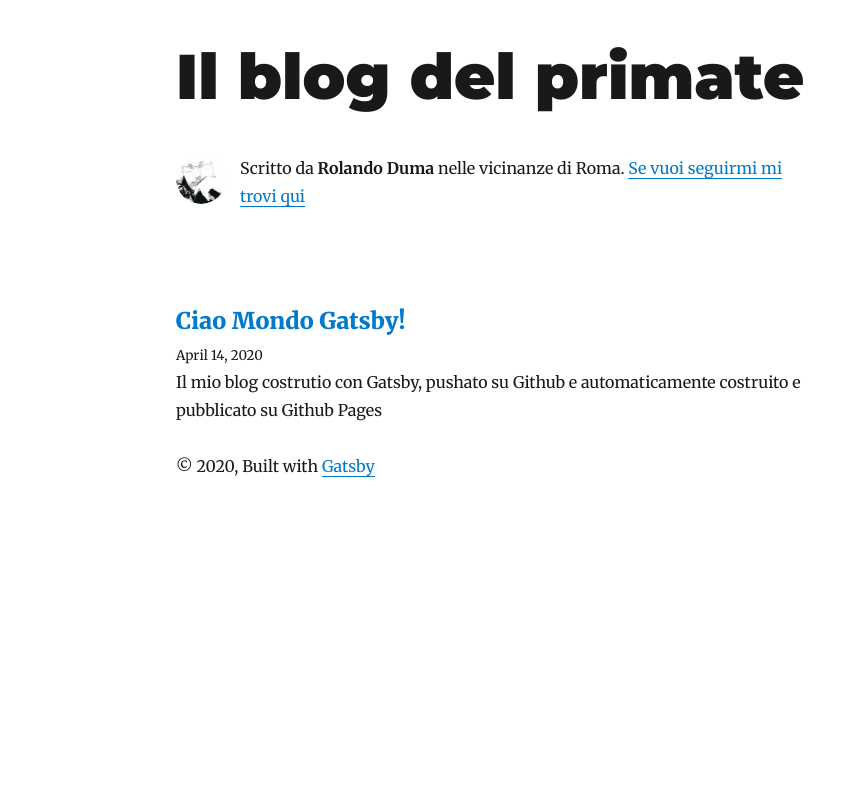
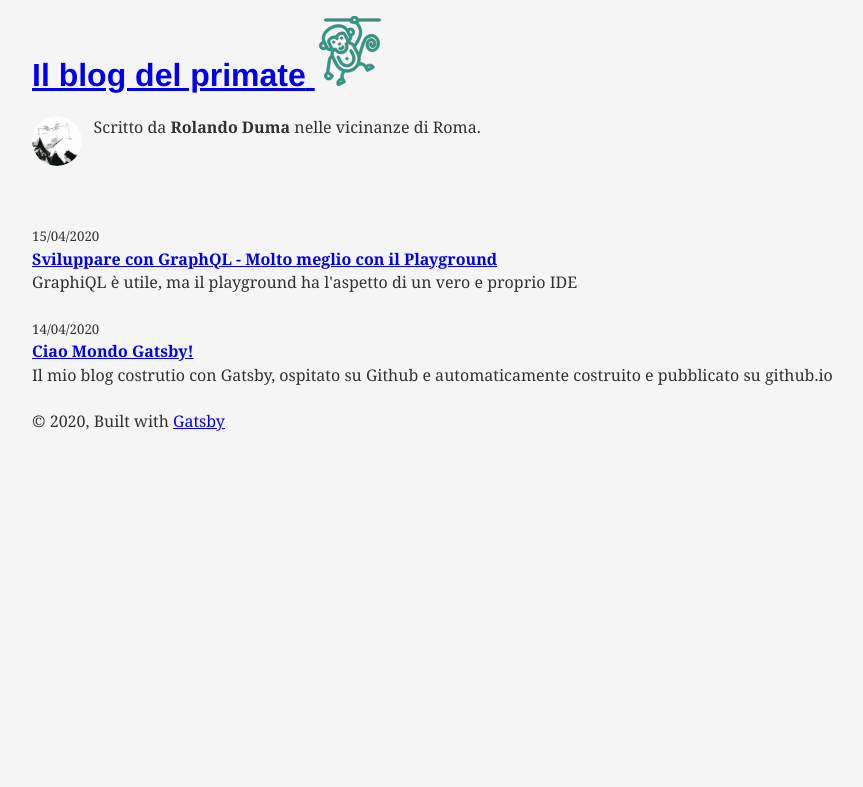
Before and after one commit to ziogiugno/ziogiugno.github.io, a Gatsby site: page / in a window 1280 px wide. Shown: the whole page, without its empty margins (149-1012 px from the left). Built offline with nearby package versions, Linux system fonts and the light colour scheme; Gatsby itself is replaced by a stand-in of ours; some packages are replaced by stand-ins of ours.

Commit message:
fix layout e graphql playgroud

```diff
--- /dev/null
+++ b/content/assets/layout.scss
@@ -0,0 +1,26 @@
+html {
+  background-color: whitesmoke;
+}
+
+.container {
+  margin: 0 auto;
+  max-width: 950px;
+  padding: 1rem;
+  display: flex;
+  flex-direction: column;
+  min-height: 100vh;
+}
+.slug-link {
+  font-weight: bold;
+}
+
+.logo {
+  margin: 0;
+}
+header {
+  padding: 0rem;
+}
+
+footer {
+  flex-grow: 1;
+}
--- /dev/null
+++ b/content/blog/gatsby/graphql-playground.md
@@ -0,0 +1,14 @@
+---
+title: "Sviluppare con GraphQL - Molto meglio con il Playground"
+description: "GraphiQL è utile, ma il playground ha l'aspetto di un vero e proprio IDE"
+date: "2020-04-15T19:09:43.000Z"
+---
+
+Nel mio percorso di apprendimento di Gatsby, React e GraphQL comincio ad apprezzare l'utilità di graphQL, sia per l'utilizzo che ne viene fatto in Gatsby, sia per lo scopo originario per il quale fu sviluppato, ossia come alternativa a REST. Una delle caratteristiche di graphQL è di essere autodocumentale, ossia è in grado di fornire uno schema dei dati con cui interagire per mezzo delle graphQL queries. Come conseguenza di ciò gli sviluppatori di graphQL hanno messo a disposizione un'interfaccia web denominata graphiQL che consente di 'leggere' quanto esposto sull'endpoint e di scrivere e testare online le query. Benchè apprezzabile come strumento la community ha provveduto a spingere questa funzionalità ad un livello superiore, graphQL playground fornisce un'alternativa a graphiQL, con diverse funzionalità aggiuntive che facilitano di molto lo sviluppatore, quindi perchè non aggiungerlo ai tool di sviluppo di questo mio blog?
+Ecco i passi da eseguire in un progetto:
+
+- Installare il pacchetto env-cmd: npm i env-cmd --save
+- Crea un file .env.dev nella cartella principale con dentro scritto: GATSBY_GRAPHQL_IDE=playground
+- Modificare package.json, lo script develop diventa: env-cmd -f .env.dev gatsby develop
+
+Se esegui npm run develop potrai vedere che http://localhost:8000/___graphql è un pò diversa ;-).
--- a/content/blog/hello-world/index.md
+++ b/content/blog/hello-world/index.md
@@ -1,13 +1,13 @@
 ---
 title: "Ciao Mondo Gatsby!"
-description: "Il mio blog costrutio con Gatsby, pushato su Github e automaticamente costruito e pubblicato su Github Pages"
+description: "Il mio blog costrutio con Gatsby, ospitato su Github e automaticamente costruito e pubblicato su github.io"
 date: "2020-04-14T19:12:03.284Z"
 ---
 
 Ecco il mio primo post nel blog realizzato grazie a Gatsby ed ospitato da Github Pages.
-Avevo cominciato tanto tempo fà a vedere Github Pages come piattaforma per ospitare il mio blog, mi impegnai seguendo le indicazione e misi in piedi il repository. Allora però lo strumento più in voga per la realizzazione del blog era Jekyll. Essendo io non esperto di Ruby mi cimentai con non poche difficoltà nel metttere in piedi il blog, ed alla fine il progetto non prese mai vita.
+Avevo cominciato tanto tempo fà a vedere Github Pages come piattaforma per ospitare il mio blog, mi impegnai seguendo le indicazione e misi in piedi il repository. Allora però lo strumento più in voga per la realizzazione del blog era Jekyll. Essendo io non esperto di Ruby mi cimentai con non poche difficoltà nel metttere in piedi il blog, e alla fine il progetto non prese mai vita.
 
-Diverso tempo dopo, nel tentativo di trovare un'alternativa a Metalsmith, strumento cha avevo usato come generatore del sito web www.agriturismo-aiole.com di cui sono webmaster :-), mi sono imbattuto in Gatby.js dopo aver a suo tempo valutato anche altre alternative ( tipo Hugo e DocGen). Essendomi già convinto di puntare la mia attenzione sui generatori basati su node.js rispetto a quelli in Ruby, Java o altri linguaggi, Gatsby faceva proprio al caso mio!
+Diverso tempo dopo, nel tentativo di trovare un'alternativa a Metalsmith, strumento cha avevo usato come generatore del sito web [www.agriturismo-aiole.com](https://www.agriturismo-aiole.com "Agriturismo Aiole") di cui sono webmaster :-), mi sono imbattuto in Gatby.js dopo aver a suo tempo valutato anche altre alternative ( tipo Hugo e DocPad). Essendomi già convinto di puntare la mia attenzione sui generatori basati su node.js rispetto a quelli in Ruby, Java o altri linguaggi, Gatsby faceva proprio al caso mio!
 Peccato però che avendo investito parte del mio tempo nell'apprendimento di Angular, mi sono ritrovato a combatttere con un tool che fonda la sua potenza su graphQL e React, due mondi a me sconosciuti e quindi il progetto del blog fù rimesso in soffitta, ma non prima di pubblicare almeno un post, del quale ho conservato uno sceenshot come ricordo.
 ![Homepage del mio vecchio blog ](../../assets/old-blog.png)
 Ben presto mi pentii anche del gatsby starter utilizzato, con troppi plugin sconosciuti che aggiungevano difficoltà al mio percorso di apprendimento, decisi quindi di ripartire da uno starter minimale, con l'intenzione di arricchirlo mano mano che il mio livello di skill aumentava, ma non aumentò di molto perchè ben presto mi buttai a vedere altre cose ( PWA e ionic in particolare ), perchè ho realizzato che mettersi a studiare qualcosa che poi non si mette in pratica nel lungo periodo non ti lascia molto.
--- a/gatsby-browser.js
+++ b/gatsby-browser.js
@@ -1,3 +1 @@
 // custom typefaces
-import "typeface-montserrat"
-import "typeface-merriweather"
--- a/gatsby-config.js
+++ b/gatsby-config.js
@@ -2,26 +2,33 @@ module.exports = {
   siteMetadata: {
     title: `Il blog del primate`,
     author: `Rolando Duma`,
-    description: `.`,
+    description: `Qualche considerazione primordiale sul mondo dell'informatica che mi riguarda.`,
     siteUrl: `https://ziogiugno.github.io/`,
-    social: {
-      twitter: `ziogiugno`,
-    },
+    social: [
+      {
+        name: "twitter",
+        url: "https://twitter.com/ziogiugno"
+      },
+      {
+        name: "github",
+        url: "https://github.com/ziogiugno"
+      }
+    ]
   },
   plugins: [
     {
       resolve: `gatsby-source-filesystem`,
       options: {
         path: `${__dirname}/content/blog`,
-        name: `blog`,
-      },
+        name: `blog`
+      }
     },
     {
       resolve: `gatsby-source-filesystem`,
       options: {
         path: `${__dirname}/content/assets`,
-        name: `assets`,
-      },
+        name: `assets`
+      }
     },
     {
       resolve: `gatsby-transformer-remark`,
@@ -30,49 +37,50 @@ module.exports = {
           {
             resolve: `gatsby-remark-images`,
             options: {
-              maxWidth: 590,
-            },
+              maxWidth: 590
+            }
           },
           {
             resolve: `gatsby-remark-responsive-iframe`,
             options: {
-              wrapperStyle: `margin-bottom: 1.0725rem`,
-            },
+              wrapperStyle: `margin-bottom: 1.0725rem`
+            }
           },
           `gatsby-remark-prismjs`,
           `gatsby-remark-copy-linked-files`,
-          `gatsby-remark-smartypants`,
-        ],
-      },
+          `gatsby-remark-smartypants`
+        ]
+      }
     },
+    `gatsby-plugin-sass`,
     `gatsby-transformer-sharp`,
     `gatsby-plugin-sharp`,
     {
       resolve: `gatsby-plugin-google-analytics`,
       options: {
-        trackingId: `UA-139425776-1`,
-      },
+        trackingId: `UA-139425776-1`
+      }
     },
     `gatsby-plugin-feed`,
     {
       resolve: `gatsby-plugin-manifest`,
       options: {
-        name: `Gatsby Starter Blog`,
-        short_name: `GatsbyJS`,
+        name: `Feed del Blog del Primate`,
+        short_name: `Primate Feed`,
         start_url: `/`,
         background_color: `#ffffff`,
         theme_color: `#663399`,
         display: `minimal-ui`,
-        icon: `content/assets/gatsby-icon.png`,
-      },
+        icon: `content/assets/gatsby-icon.png`
+      }
     },
     `gatsby-plugin-offline`,
     `gatsby-plugin-react-helmet`,
     {
       resolve: `gatsby-plugin-typography`,
       options: {
-        pathToConfigModule: `src/utils/typography`,
-      },
-    },
-  ],
-}
+        pathToConfigModule: `src/utils/typography`
+      }
+    }
+  ]
+};
--- a/src/components/bio.js
+++ b/src/components/bio.js
@@ -5,23 +5,23 @@
  * See: https://www.gatsbyjs.org/docs/static-query/
  */
 
-import React from "react"
-import { StaticQuery, graphql } from "gatsby"
-import Image from "gatsby-image"
+import React from "react";
+import { StaticQuery, graphql } from "gatsby";
+import Image from "gatsby-image";
 
-import { rhythm } from "../utils/typography"
+import { rhythm } from "../utils/typography";
 
 function Bio() {
   return (
     <StaticQuery
       query={bioQuery}
       render={data => {
-        const { author, social } = data.site.siteMetadata
+        const { author } = data.site.siteMetadata;
         return (
           <div
             style={{
               display: `flex`,
-              marginBottom: rhythm(2.5),
+              marginBottom: rhythm(2.5)
             }}
           >
             <Image
@@ -31,24 +31,20 @@ function Bio() {
                 marginRight: rhythm(1 / 2),
                 marginBottom: 0,
                 minWidth: 50,
-                borderRadius: `100%`,
+                borderRadius: `100%`
               }}
               imgStyle={{
-                borderRadius: `50%`,
+                borderRadius: `50%`
               }}
             />
             <p>
               Scritto da <strong>{author}</strong> nelle vicinanze di Roma.
-              {` `}
-              <a href={`https://twitter.com/${social.twitter}`}>
-                Se vuoi seguirmi mi trovi qui
-              </a>
             </p>
           </div>
-        )
+        );
       }}
     />
-  )
+  );
 }
 
 const bioQuery = graphql`
@@ -63,12 +59,9 @@ const bioQuery = graphql`
     site {
       siteMetadata {
         author
-        social {
-          twitter
-        }
       }
     }
   }
-`
+`;
 
-export default Bio
+export default Bio;
--- a/src/components/layout.js
+++ b/src/components/layout.js
@@ -1,65 +1,28 @@
-import React from "react"
-import { Link } from "gatsby"
-
-import { rhythm, scale } from "../utils/typography"
+import React from "react";
+import { Link } from "gatsby";
+import "../../content/assets/layout.scss";
 
 class Layout extends React.Component {
   render() {
-    const { location, title, children } = this.props
-    const rootPath = `${__PATH_PREFIX__}/`
-    let header
+    const { title, children } = this.props;
+    let header;
 
-    if (location.pathname === rootPath) {
-      header = (
-        <h1
-          style={{
-            ...scale(1.5),
-            marginBottom: rhythm(1.5),
-            marginTop: 0,
-          }}
-        >
-          <Link
-            style={{
-              boxShadow: `none`,
-              textDecoration: `none`,
-              color: `inherit`,
-            }}
-            to={`/`}
-          >
-            {title}
-          </Link>
-        </h1>
-      )
-    } else {
-      header = (
-        <h3
-          style={{
-            fontFamily: `Montserrat, sans-serif`,
-            marginTop: 0,
-          }}
-        >
-          <Link
-            style={{
-              boxShadow: `none`,
-              textDecoration: `none`,
-              color: `inherit`,
-            }}
-            to={`/`}
-          >
-            {title}
-          </Link>
-        </h3>
-      )
-    }
+    header = (
+      <h1>
+        <Link to={`/`}>
+          {title}&nbsp;
+          <img
+            className="logo"
+            src="../../images/circus-monkey.svg"
+            width="70"
+            height="70"
+            alt="un simpatico primate"
+          ></img>
+        </Link>
+      </h1>
+    );
     return (
-      <div
-        style={{
-          marginLeft: `auto`,
-          marginRight: `auto`,
-          maxWidth: rhythm(24),
-          padding: `${rhythm(1.5)} ${rhythm(3 / 4)}`,
-        }}
-      >
+      <div className="container">
         <header>{header}</header>
         <main>{children}</main>
         <footer>
@@ -68,8 +31,8 @@ class Layout extends React.Component {
           <a href="https://www.gatsbyjs.org">Gatsby</a>
         </footer>
       </div>
-    )
+    );
   }
 }
 
-export default Layout
+export default Layout;
--- a/src/pages/index.js
+++ b/src/pages/index.js
@@ -1,52 +1,43 @@
-import React from "react"
-import { Link, graphql } from "gatsby"
+import React from "react";
+import { Link, graphql } from "gatsby";
 
-import Bio from "../components/bio"
-import Layout from "../components/layout"
-import SEO from "../components/seo"
-import { rhythm } from "../utils/typography"
+import Bio from "../components/bio";
+import Layout from "../components/layout";
+import SEO from "../components/seo";
 
 class BlogIndex extends React.Component {
   render() {
-    const { data } = this.props
-    const siteTitle = data.site.siteMetadata.title
-    const posts = data.allMarkdownRemark.edges
+    const { data } = this.props;
+    const siteTitle = data.site.siteMetadata.title;
+    const posts = data.allMarkdownRemark.edges;
 
     return (
       <Layout location={this.props.location} title={siteTitle}>
         <SEO
-          title="All posts"
+          title="Tutti i posts"
           keywords={[`blog`, `gatsby`, `javascript`, `react`]}
         />
         <Bio />
         {posts.map(({ node }) => {
-          const title = node.frontmatter.title || node.fields.slug
+          const title = node.frontmatter.title || node.fields.slug;
           return (
             <div key={node.fields.slug}>
-              <h3
-                style={{
-                  marginBottom: rhythm(1 / 4),
-                }}
-              >
-                <Link style={{ boxShadow: `none` }} to={node.fields.slug}>
+              <small>{node.frontmatter.date}</small>
+              <div>
+                <Link className="slug-link" to={node.fields.slug}>
                   {title}
                 </Link>
-              </h3>
-              <small>{node.frontmatter.date}</small>
-              <p
-                dangerouslySetInnerHTML={{
-                  __html: node.frontmatter.description || node.excerpt,
-                }}
-              />
+                <p>{node.frontmatter.description}</p>
+              </div>
             </div>
-          )
+          );
         })}
       </Layout>
-    )
+    );
   }
 }
 
-export default BlogIndex
+export default BlogIndex;
 
 export const pageQuery = graphql`
   query {
@@ -63,7 +54,7 @@ export const pageQuery = graphql`
             slug
           }
           frontmatter {
-            date(formatString: "MMMM DD, YYYY")
+            date(formatString: "DD/MM/YYYY")
             title
             description
           }
@@ -71,4 +62,4 @@ export const pageQuery = graphql`
       }
     }
   }
-`
+`;
--- a/src/utils/typography.js
+++ b/src/utils/typography.js
@@ -1,23 +1,13 @@
-import Typography from "typography"
-import Wordpress2016 from "typography-theme-wordpress-2016"
+import Typography from "typography";
+import fairyGatesTheme from "typography-theme-fairy-gates";
 
-Wordpress2016.overrideThemeStyles = () => {
-  return {
-    "a.gatsby-resp-image-link": {
-      boxShadow: `none`,
-    },
-  }
-}
-
-delete Wordpress2016.googleFonts
-
-const typography = new Typography(Wordpress2016)
+const typography = new Typography(fairyGatesTheme);
 
 // Hot reload typography in development.
 if (process.env.NODE_ENV !== `production`) {
-  typography.injectStyles()
+  typography.injectStyles();
 }
 
-export default typography
-export const rhythm = typography.rhythm
-export const scale = typography.scale
+export default typography;
+export const rhythm = typography.rhythm;
+export const scale = typography.scale;
```
Also changed, not shown: package.json (+5 -3 lines), src/templates/blog-post.js (+3 -12 lines), static/images/circus-monkey.svg (added), static/images/old.jpg (renamed from content/assets/old.jpg), static/images/orango.svg, 2 other files.
